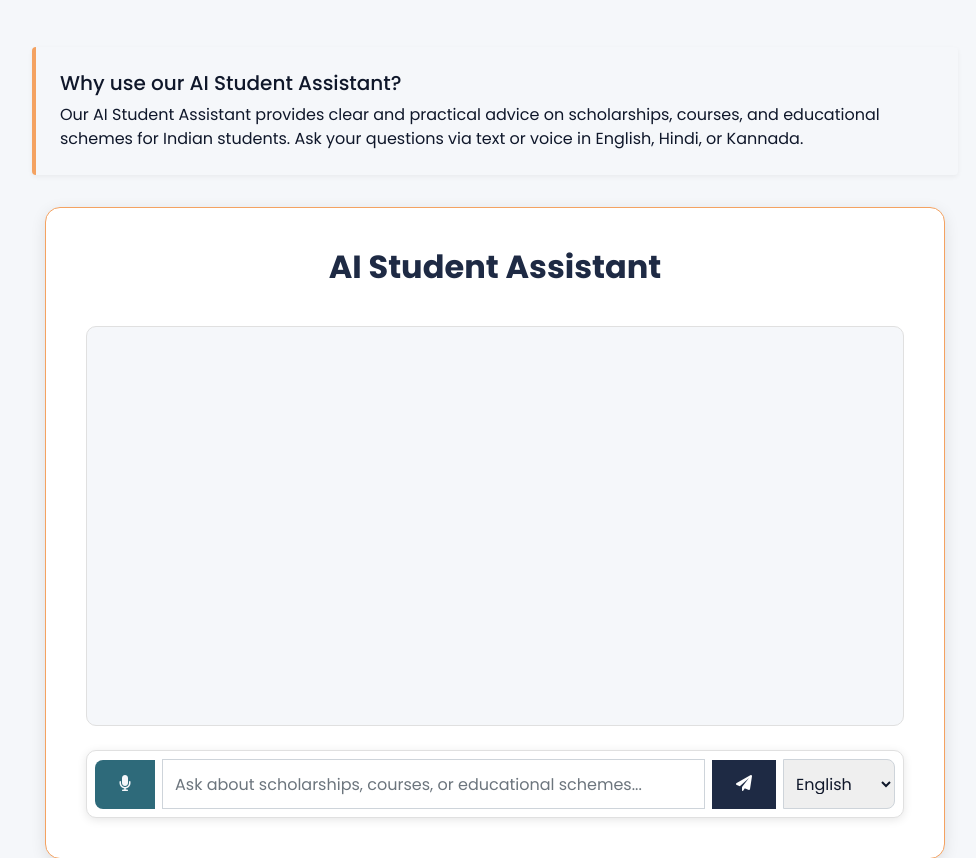
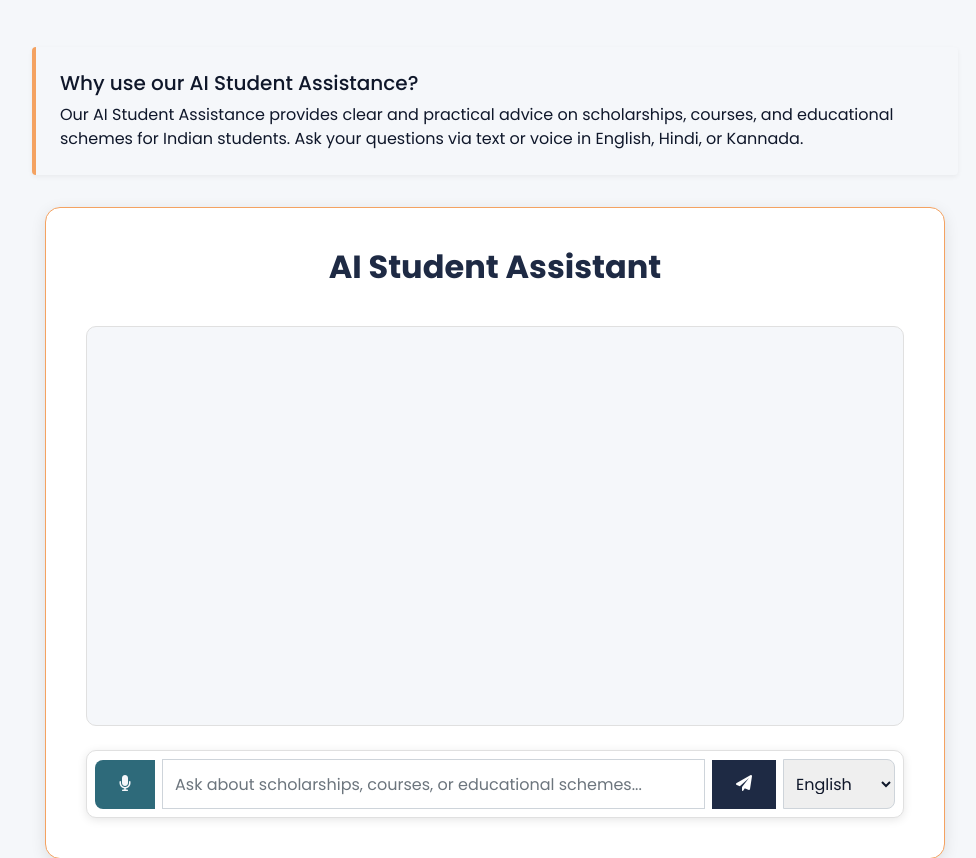
Before and after one commit to Aryan-Prasad-666/OMNITRICS-Hackathon, a Flask app: page /student_assistant in a window 1280 px wide. Shown: the part 617-1475 px from the top of the page, without its empty margins (145-1121 px from the left). Run offline with Flask 3, Linux system fonts and the light colour scheme; parts of the project's set-up code (start-up, migrations or seed data) failed here and were passed over.

Commit message:
frontend updated

```diff
--- a/templates/student_assistant.html
+++ b/templates/student_assistant.html
@@ -237,7 +237,7 @@ JñānaMitra.ai - AI Student Assistance
 <section class="hero-section">
     <div class="container text-center">
         <h1 data-translate="student_assistant_title">AI Student Assistance</h1>
-        <p data-translate="student_assistant_subtitle">Chat with our AI assistant to get guidance on scholarships, courses, and educational opportunities in your preferred language</p>
+        <p data-translate="student_assistant_subtitle">Chat with our AI assistance to get guidance on Risk Management, scholarships, and educational opportunities in your preferred language</p>
     </div>
 </section>
 
@@ -248,7 +248,7 @@ JñānaMitra.ai - AI Student Assistance
             <!-- Info Box -->
             <div class="info-box">
                 <h5 class="mb-2" data-translate="why_use_student_assistant">Why use our AI Student Assistant?</h5>
-                <p class="mb-0" data-translate="student_assistant_info">Our AI Student Assistant provides clear and practical advice on scholarships, courses, and educational schemes for Indian students. Ask your questions via text or voice in English, Hindi, or Kannada.</p>
+                <p class="mb-0" data-translate="student_assistant_info">Our AI Student Assistance provides clear and practical advice on scholarships, courses, and educational schemes for Indian students. Ask your questions via text or voice in English, Hindi, or Kannada.</p>
             </div>
 
             <!-- Chat Container -->
@@ -286,12 +286,12 @@ JñānaMitra.ai - AI Student Assistance
     // Extend existing translations for AI Student Assistant UI
     translations.en = {
         ...translations.en || {},
-        student_assistant_title: "AI Student Assistant",
-        student_assistant_subtitle: "Chat with our AI assistant to get guidance on scholarships, courses, and educational opportunities in your preferred language",
-        why_use_student_assistant: "Why use our AI Student Assistant?",
-        student_assistant_info: "Our AI Student Assistant provides clear and practical advice on scholarships, courses, and educational schemes for Indian students. Ask your questions via text or voice in English, Hindi, or Kannada.",
+        student_assistant_title: "AI Student Assistance",
+        student_assistant_subtitle: "Chat with our AI assistance to get guidance on scholarships, courses, and educational opportunities in your preferred language",
+        why_use_student_assistant: "Why use our AI Student Assistance?",
+        student_assistant_info: "Our AI Student Assistance provides clear and practical advice on scholarships, courses, and educational schemes for Indian students. Ask your questions via text or voice in English, Hindi, or Kannada.",
         student_assistant_header: "AI Student Assistant",
-        placeholder: "Ask about scholarships, courses, or educational schemes...",
+        placeholder: "Ask about scholarships, Risk Management, or educational schemes...",
         voice_not_supported: "Voice input is not supported in this browser.",
         voice_error: "Error with voice input. Please try again.",
         error_api: "Error: Failed to get response from the server."
```
